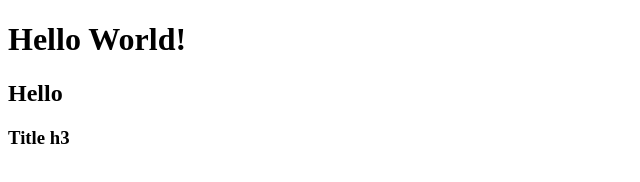
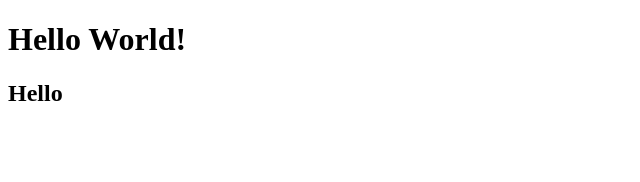
Before and after one commit to portfoliosite/tutorial-javascript, a plain HTML site: page index.html in a window 1280 px wide. Shown: the full height of the page, 0-640 px from the left. Drawn offline with Linux system fonts and the light colour scheme.

Commit message:
remove title

```diff
--- a/index.html
+++ b/index.html
@@ -10,6 +10,5 @@
 <body>
     <h1>Hello World!</h1>
     <h2>Hello</h2>
-    <h3>Title h3</h3>
 </body>
 </html>
```
